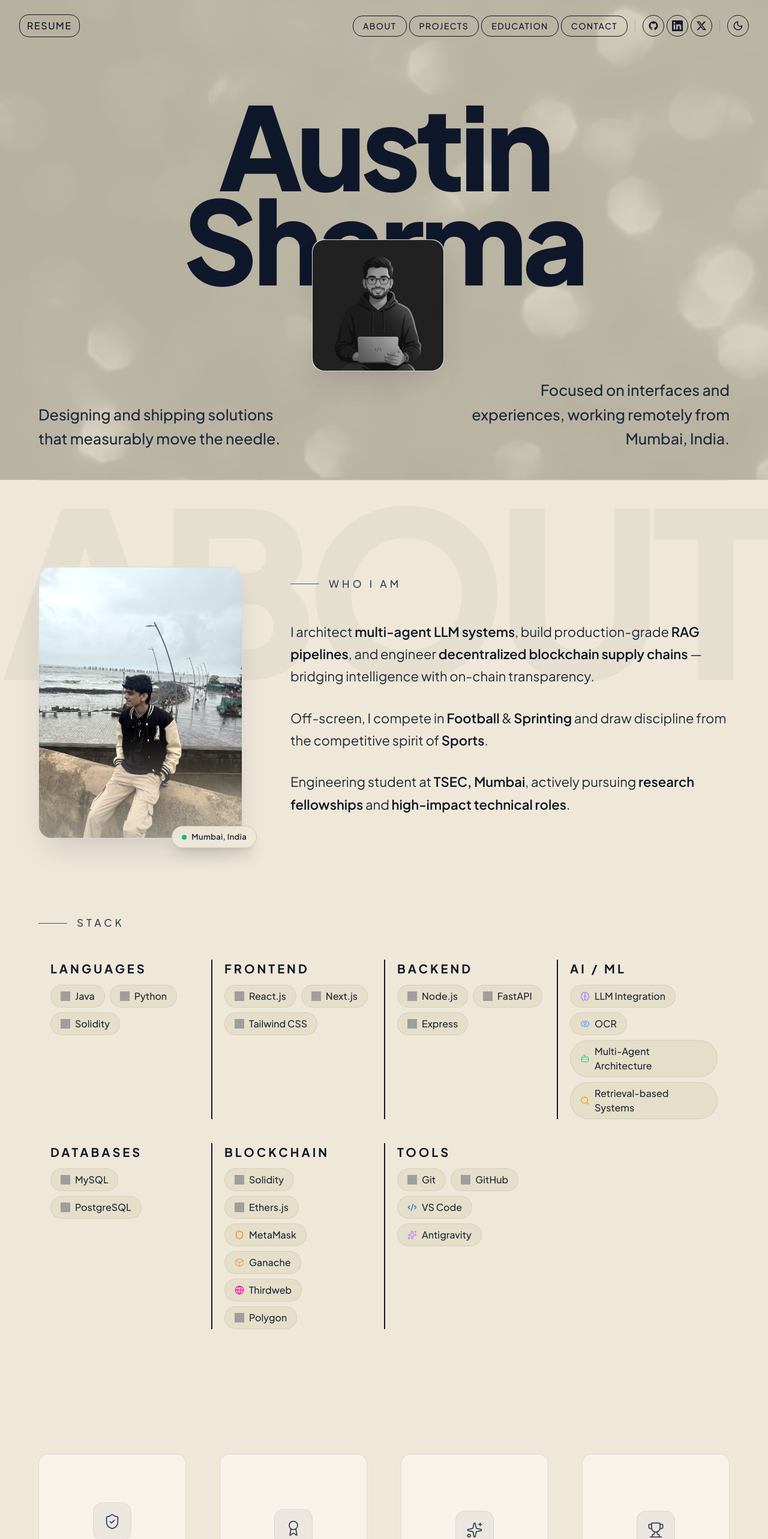
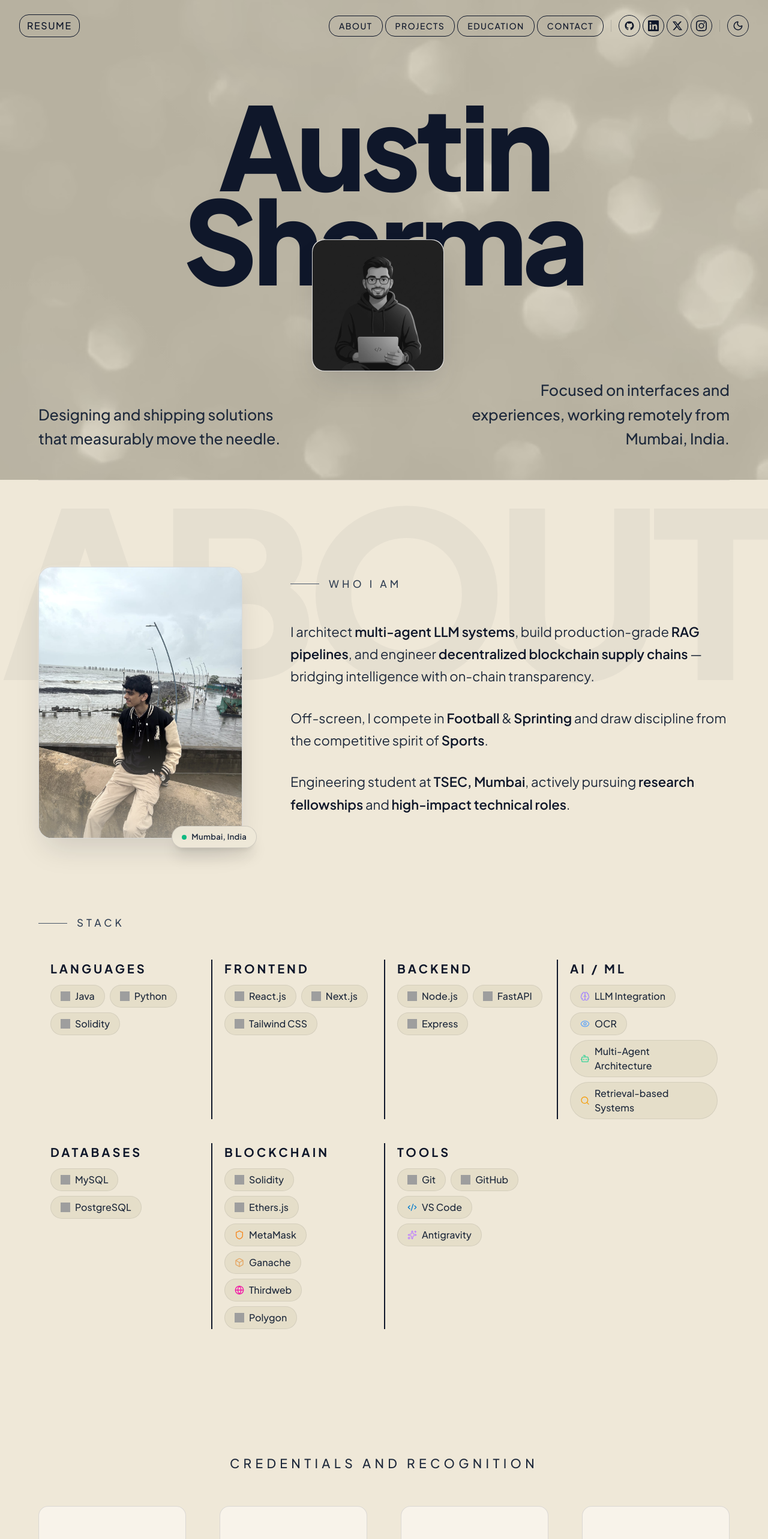
Before and after one commit to austin676/Portfolio, a Next.js app: page / in a window 1280 px wide. Shown: the top 2566 px of the page at 60% size. Built offline with nearby package versions, Linux system fonts and the light colour scheme; grey boxes are pictures that could not be loaded.

Commit message:
Final Push

```diff
--- a/src/components/CertsStrip.tsx
+++ b/src/components/CertsStrip.tsx
@@ -57,6 +57,22 @@
       className="relative w-full py-16 px-6 md:px-16"
       style={{ backgroundColor: "var(--bg-primary)" }}
     >
+      {/* ─── Top Structural Typography ─── */}
+      <motion.div
+        initial={{ opacity: 0, y: 10 }}
+        whileInView={{ opacity: 1, y: 0 }}
+        viewport={{ once: true, amount: 0.5 }}
+        transition={{ duration: 1.2, ease: [0.16, 1, 0.3, 1] as const }}
+        className="pb-14 text-center"
+      >
+        <span
+          className="text-[19px] font-medium uppercase tracking-[0.3em] md:text-[21px]"
+          style={{ color: "var(--text-body)" }}
+        >
+          Credentials and Recognition
+        </span>
+      </motion.div>
+
       {/* ─── Grid Strip ─── */}
       <motion.div
         className="mx-auto max-w-[1400px] grid grid-cols-1 sm:grid-cols-2 md:grid-cols-4 gap-14"
@@ -129,22 +145,6 @@
           );
         })}
       </motion.div>
-
-      {/* ─── Bottom Structural Typography ─── */}
-      <motion.div
-        initial={{ opacity: 0, y: 10 }}
-        whileInView={{ opacity: 1, y: 0 }}
-        viewport={{ once: true, amount: 0.5 }}
-        transition={{ duration: 1.2, delay: 0.4, ease: [0.16, 1, 0.3, 1] as const }}
-        className="pt-14 pb-4 text-center"
-      >
-        <span
-          className="text-[19px] font-medium uppercase tracking-[0.3em] md:text-[21px]"
-          style={{ color: "var(--text-body)" }}
-        >
-          Credentials and Recognition
-        </span>
-      </motion.div>
     </section>
   );
 }
--- a/src/components/EducationSection.tsx
+++ b/src/components/EducationSection.tsx
@@ -2,6 +2,42 @@
 
 import { motion } from "framer-motion";
 import { Trophy, MapPin, Calendar, GraduationCap } from "lucide-react";
+import { useEffect, useState } from "react";
+
+function Typewriter({ text }: { text: string }) {
+  const [index, setIndex] = useState(0);
+  const [deleting, setDeleting] = useState(false);
+
+  useEffect(() => {
+    // Pause at the end of the word before erasing, and at the start before retyping.
+    const atEnd = !deleting && index === text.length;
+    const atStart = deleting && index === 0;
+    const delay = atEnd ? 2600 : atStart ? 900 : deleting ? 150 : 250;
+
+    const timeout = setTimeout(() => {
+      if (atEnd) {
+        setDeleting(true);
+      } else if (atStart) {
+        setDeleting(false);
+      } else {
+        setIndex((i) => i + (deleting ? -1 : 1));
+      }
+    }, delay);
+
+    return () => clearTimeout(timeout);
+  }, [index, deleting, text]);
+
+  return (
+    <span aria-label={text}>
+      <span aria-hidden="true">{text.slice(0, index)}</span>
+      <span
+        aria-hidden="true"
+        className="inline-block w-[0.06em] -mb-[0.05em] ml-[0.05em] self-stretch animate-pulse"
+        style={{ backgroundColor: "currentColor", height: "0.9em" }}
+      />
+    </span>
+  );
+}
 
 export default function EducationSection() {
   return (
@@ -21,10 +57,10 @@
           className="text-center"
         >
           <h2
-            className="font-black tracking-tighter text-4xl md:text-6xl mb-12 md:mb-16 uppercase"
+            className="font-black tracking-tighter text-4xl md:text-6xl mb-12 md:mb-16 uppercase inline-flex items-center"
             style={{ color: "var(--text-heading)" }}
           >
-            Building Since 2023.
+            Building Since&nbsp;<Typewriter text="2023." />
           </h2>
         </motion.div>
 
--- a/src/components/FooterSection.tsx
+++ b/src/components/FooterSection.tsx
@@ -80,6 +80,14 @@
           >
             X
           </a>
+          <a
+            href="https://instagram.com/austin.sharma_"
+            target="_blank"
+            rel="noopener noreferrer"
+            className="text-neutral-400 hover:text-white uppercase tracking-wider text-sm md:text-base font-semibold transition-colors duration-300"
+          >
+            Instagram
+          </a>
         </div>
       </motion.div>
 
--- a/src/components/HeroSection.tsx
+++ b/src/components/HeroSection.tsx
@@ -73,9 +73,8 @@
             initial={{ opacity: 0, y: 120, clipPath: "inset(100% 0% -10% 0%)" }}
             animate={{ opacity: 1, y: 0, clipPath: "inset(0% 0% -10% 0%)" }}
             transition={{ delay: 2.5 * delayMultiplier, duration: 1.2, ease: [0.16, 1, 0.3, 1] }}
-            className="font-black tracking-[-0.04em]"
+            className="font-black tracking-[-0.04em] text-[clamp(5rem,28vw,12rem)] md:text-[clamp(3.5rem,min(20vw,32vh),12rem)]"
             style={{
-              fontSize: "clamp(3.5rem, min(20vw, 32vh), 12rem)",
               lineHeight: "0.82",
               color: "var(--text-hero)",
             }}
--- a/src/components/Navbar.tsx
+++ b/src/components/Navbar.tsx
@@ -25,6 +25,12 @@
   </svg>
 );
 
+const InstagramIcon = ({ className }: { className?: string }) => (
+  <svg viewBox="0 0 24 24" fill="currentColor" className={className}>
+    <path d="M12 2.163c3.204 0 3.584.012 4.85.07 3.252.148 4.771 1.691 4.919 4.919.058 1.265.069 1.645.069 4.849 0 3.205-.012 3.584-.069 4.849-.149 3.225-1.664 4.771-4.919 4.919-1.266.058-1.644.07-4.85.07-3.204 0-3.584-.012-4.849-.07-3.26-.149-4.771-1.699-4.919-4.92-.058-1.265-.07-1.644-.07-4.849 0-3.204.013-3.583.07-4.849.149-3.227 1.664-4.771 4.919-4.919 1.266-.057 1.645-.069 4.849-.069zM12 0C8.741 0 8.333.014 7.053.072 2.695.272.273 2.69.073 7.052.014 8.333 0 8.741 0 12c0 3.259.014 3.668.072 4.948.2 4.358 2.618 6.78 6.98 6.98C8.333 23.986 8.741 24 12 24c3.259 0 3.668-.014 4.948-.072 4.354-.2 6.782-2.618 6.979-6.98.059-1.28.073-1.689.073-4.948 0-3.259-.014-3.667-.072-4.947-.196-4.354-2.617-6.78-6.979-6.98C15.668.014 15.259 0 12 0zm0 5.838a6.162 6.162 0 100 12.324 6.162 6.162 0 000-12.324zM12 16a4 4 0 110-8 4 4 0 010 8zm6.406-11.845a1.44 1.44 0 100 2.881 1.44 1.44 0 000-2.881z" />
+  </svg>
+);
+
 /* ─── Section nav links ─── */
 const navSections = [
   { label: "About", href: "#about" },
@@ -49,6 +55,11 @@
     icon: XIcon,
     href: "https://x.com/Austin_Sharma22",
     label: "X",
+  },
+  {
+    icon: InstagramIcon,
+    href: "https://instagram.com/austin.sharma_",
+    label: "Instagram",
   },
 ];
 
```
